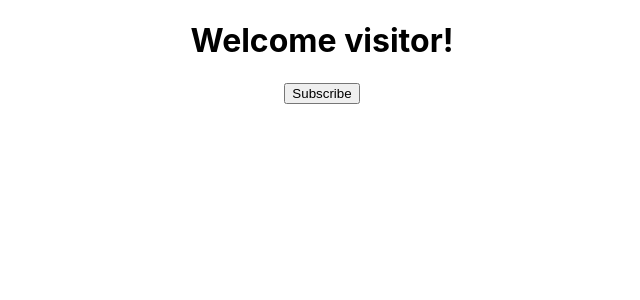
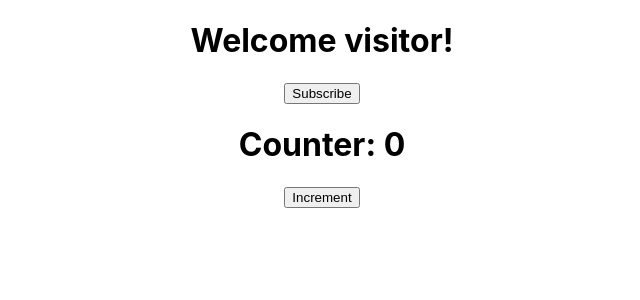
Before and after one commit to HadeeqaImran/react_learning, a React (Create React App) app in the folder my-app/: page / in a window 1280 px wide. Shown: the top 300 px of the page, without its empty margins (318-958 px from the left). Built offline with nearby package versions, Linux system fonts and the light colour scheme.

Commit message:
components implementation

```diff
--- a/my-app/src/App.js
+++ b/my-app/src/App.js
@@ -4,11 +4,13 @@ import { Hello } from "./components/Hello";
 import Welcome from "./components/Welcome";
 import JSX_Hello from "./components/JSX_Hello";
 import Message from "./components/Message";
+import Counter from "./components/Counter";
 
 function App() {
   return (
     <div className="App">
       <Message />
+      <Counter />
       {/* <Hello name="Hadeeqa">
         <p>This is the child tag!</p>
       </Hello>
--- /dev/null
+++ b/my-app/src/components/Counter.js
@@ -0,0 +1,43 @@
+import React, { Component } from "react";
+
+class Counter extends Component {
+  constructor(props) {
+    super(props);
+    this.state = {
+      count: 0,
+    };
+  }
+
+  incrementState() {
+    /* The counter will still be incremented by 1 because these updates are batched
+  together by React for better performance. In this scenario all setState calls are
+  made in one go and the updated value from one does not carry to the next call*/
+
+    //  this.setState({count: this.state.count+1 })
+
+    /*To get the previous state we need to:
+    1. Pass in a function as param to set this.setState function
+    2. That function takes the previous version of the state and then changes it.*/
+    this.setState((prevState) => ({
+      count: prevState.count + 1
+    }));
+  }
+
+  incrementFive() {
+    this.incrementState();
+    this.incrementState();
+    this.incrementState();
+    this.incrementState();
+    this.incrementState();
+  }
+  render() {
+    return (
+      <div>
+        <h1>Counter: {this.state.count}</h1>
+        <button onClick={() => this.incrementFive()}>Increment</button>
+      </div>
+    );
+  }
+}
+
+export default Counter;
--- a/my-app/src/components/Message.js
+++ b/my-app/src/components/Message.js
@@ -14,6 +14,10 @@ class Message extends Component {
   }
 
   render() {
+    // Destructuring: You can destructure only the props that you wan to use
+    // const {name} = this.props
+    // const {state1} = this.state
+    // Then you can
     return (
       <div>
         <h1>{this.state.message}</h1>
```
Also changed, not shown: my-app/src/components/Hello.js (+22 -0 lines).
